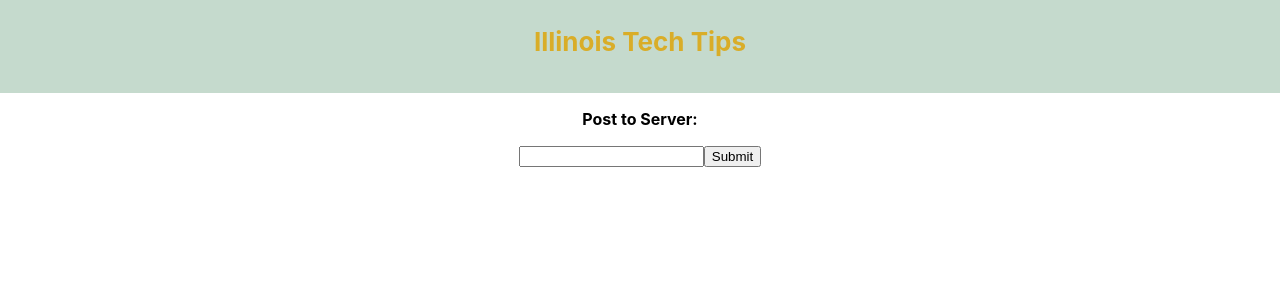
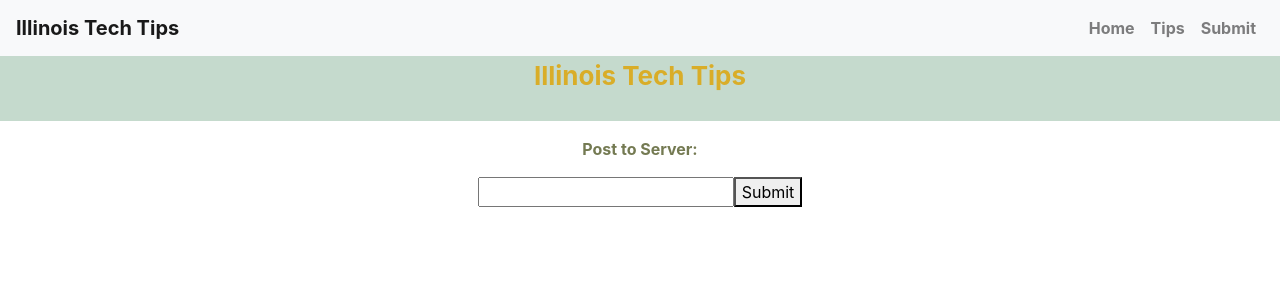
Before and after one commit to daisyT012/itmd511, a React (Create React App) app in the folder example-create-react-app-express/client/: page /tips in a window 1280 px wide. Shown: the top 300 px of the page. Built offline with nearby package versions, Linux system fonts and the light colour scheme; no server answers.

Commit message:
created navigation with bootsrap

```diff
--- a/example-create-react-app-express/client/src/App.css
+++ b/example-create-react-app-express/client/src/App.css
@@ -1,5 +1,7 @@
 .App {
   text-align: center;
+  color: #747a52;
+  font-weight: bold;
 }
 
 .App-logo {
@@ -11,6 +13,10 @@
   .App-logo {
     animation: App-logo-spin infinite 20s linear;
   }
+}
+
+.navbar-custom{
+  background-color: #c91b7e;
 }
 
 .App-header {
@@ -26,10 +32,10 @@
   background-color: #c5dacd;
 }
 
-.Submit-header {
+/*.Submit-header {
   color: #747a52;
   font-weight: bold;
-}
+}*/
 
 /*@keyframes App-logo-spin {
   from {
--- a/example-create-react-app-express/client/src/App.js
+++ b/example-create-react-app-express/client/src/App.js
@@ -1,69 +1,25 @@
-import React, { Component } from 'react';
+import React from "react";
+import 'bootstrap/dist/css/bootstrap.min.css';
+import './App.css';
+import { BrowserRouter as Router, Route, Switch } from "react-router-dom";
+import Home from "./components/Home";
+import Tips from "./components/Tips";
+import Submit from "./components/Submit";
+import Navigation from "./components/Navigation";
 
-import logo from './logo2.png';
-
-import './App.css';
-
-class App extends Component {
-  state = {
-    response: '',
-    post: '',
-    responseToPost: '',
-  };
-
-  componentDidMount() {
-    this.callApi()
-      .then(res => this.setState({ response: res.express }))
-      .catch(err => console.log(err));
-  }
-
-  callApi = async () => {
-    const response = await fetch('/api/hello');
-    const body = await response.json();
-    if (response.status !== 200) throw Error(body.message);
-
-    return body;
-  };
-
-  handleSubmit = async e => {
-    e.preventDefault();
-    const response = await fetch('/api/world', {
-      method: 'POST',
-      headers: {
-        'Content-Type': 'application/json',
-      },
-      body: JSON.stringify({ post: this.state.post }),
-    });
-    const body = await response.text();
-
-    this.setState({ responseToPost: body });
-  };
-
-render() {
-    return (
-      <div className="App">
-        <header className="App-header">
-          {/*<img src={logo} className="App-logo" alt="logo" />*/}
-          <p>
-            Illinois Tech Tips
-          </p>
-        </header>
-        <p className="Submit-header">{this.state.response}</p>
-        <form onSubmit={this.handleSubmit}>
-          <p>
-            <strong>Post to Server:</strong>
-          </p>
-          <input
-            type="text"
-            value={this.state.post}
-            onChange={e => this.setState({ post: e.target.value })}
-          />
-          <button type="submit">Submit</button>
-        </form>
-        <p>{this.state.responseToPost}</p>
-      </div>
-    );
-  }
+function App() {
+  return (
+    <div className="App">
+      <Router>
+        <Navigation />
+        <Switch>
+          <Route path="/" exact component={() => <Home />} />
+          <Route path="/tips" exact component={() => <Tips />} />
+          <Route path="/submit" exact component={() => <Submit />} />
+        </Switch>
+      </Router>
+    </div>
+  );
 }
 
 export default App;
--- /dev/null
+++ b/example-create-react-app-express/client/src/components/Home.js
@@ -0,0 +1,10 @@
+import React, { Component } from 'react';
+
+const Home = () => {
+    return (
+        <p>You are on the Homepage</p>
+
+    )
+}
+
+export default Home;
--- /dev/null
+++ b/example-create-react-app-express/client/src/components/Navigation.js
@@ -0,0 +1,21 @@
+import React from 'react';
+import Nav from 'react-bootstrap/Nav';
+import Navbar from 'react-bootstrap/Navbar';
+
+const Navigation = () => {
+    return (
+        <Navbar bg="light" expand="lg">
+        <Navbar.Brand href="#home">Illinois Tech Tips</Navbar.Brand>
+        <Navbar.Toggle aria-controls="basic-navbar-nav" />
+        <Navbar.Collapse id="basic-navbar-nav">
+            <Nav className="ml-auto">
+            <Nav.Link href="/">Home</Nav.Link>
+            <Nav.Link smooth={true} to="tips" class="nav-link" href="/tips">Tips</Nav.Link>
+            <Nav.Link smooth={true} to="submit" class="nav-link" href="/submit">Submit</Nav.Link>
+            </Nav>
+        </Navbar.Collapse>
+        </Navbar>
+    )
+}
+
+export default Navigation;
--- /dev/null
+++ b/example-create-react-app-express/client/src/components/Submit.js
@@ -0,0 +1,65 @@
+import React, { Component } from 'react';
+
+class Submit extends Component {
+  state = {
+    response: '',
+    post: '',
+    responseToPost: '',
+  };
+
+  componentDidMount() {
+    this.callApi()
+      .then(res => this.setState({ response: res.express }))
+      .catch(err => console.log(err));
+  }
+
+  callApi = async () => {
+    const response = await fetch('/api/hello');
+    const body = await response.json();
+    if (response.status !== 200) throw Error(body.message);
+
+    return body;
+  };
+
+  handleSubmit = async e => {
+    e.preventDefault();
+    const response = await fetch('/api/world', {
+      method: 'POST',
+      headers: {
+        'Content-Type': 'application/json',
+      },
+      body: JSON.stringify({ post: this.state.post }),
+    });
+    const body = await response.text();
+
+    this.setState({ responseToPost: body });
+  };
+
+render() {
+    return (
+      <div className="App">
+        <header className="App-header">
+          {/*<img src={logo} className="App-logo" alt="logo" />*/}
+          <p>
+            Illinois Tech Tips
+          </p>
+        </header>
+        <p>{this.state.response}</p>
+        <form onSubmit={this.handleSubmit}>
+          <p>
+            Post to Server:
+          </p>
+          <input
+            type="text"
+            value={this.state.post}
+            onChange={e => this.setState({ post: e.target.value })}
+          />
+          <button type="submit">Submit</button>
+        </form>
+        <p>{this.state.responseToPost}</p>
+      </div>
+    );
+  }
+}
+
+export default Submit;
--- /dev/null
+++ b/example-create-react-app-express/client/src/components/Tips.js
@@ -0,0 +1,65 @@
+import React, { Component } from 'react';
+
+class Tips extends Component {
+  state = {
+    response: '',
+    post: '',
+    responseToPost: '',
+  };
+
+  componentDidMount() {
+    this.callApi()
+      .then(res => this.setState({ response: res.express }))
+      .catch(err => console.log(err));
+  }
+
+  callApi = async () => {
+    const response = await fetch('/api/hello');
+    const body = await response.json();
+    if (response.status !== 200) throw Error(body.message);
+
+    return body;
+  };
+
+  handleSubmit = async e => {
+    e.preventDefault();
+    const response = await fetch('/api/world', {
+      method: 'POST',
+      headers: {
+        'Content-Type': 'application/json',
+      },
+      body: JSON.stringify({ post: this.state.post }),
+    });
+    const body = await response.text();
+
+    this.setState({ responseToPost: body });
+  };
+
+render() {
+    return (
+      <div className="App">
+        <header className="App-header">
+          {/*<img src={logo} className="App-logo" alt="logo" />*/}
+          <p>
+            Illinois Tech Tips
+          </p>
+        </header>
+        <p>{this.state.response}</p>
+        <form onSubmit={this.handleSubmit}>
+          <p>
+            Post to Server:
+          </p>
+          <input
+            type="text"
+            value={this.state.post}
+            onChange={e => this.setState({ post: e.target.value })}
+          />
+          <button type="submit">Submit</button>
+        </form>
+        <p>{this.state.responseToPost}</p>
+      </div>
+    );
+  }
+}
+
+export default Tips;
--- a/example-create-react-app-express/package.json
+++ b/example-create-react-app-express/package.json
@@ -8,7 +8,11 @@
   },
   "dependencies": {
     "body-parser": "^1.18.3",
-    "express": "^4.16.4"
+    "bootstrap": "^4.6.0",
+    "express": "^4.16.4",
+    "jquery": "^3.6.0",
+    "react-bootstrap": "^1.5.2",
+    "react-router-dom": "^5.2.0"
   },
   "devDependencies": {
     "concurrently": "^4.0.1"
```
Also changed, not shown: 1 other file (tests, documents, lock files or other folders).
